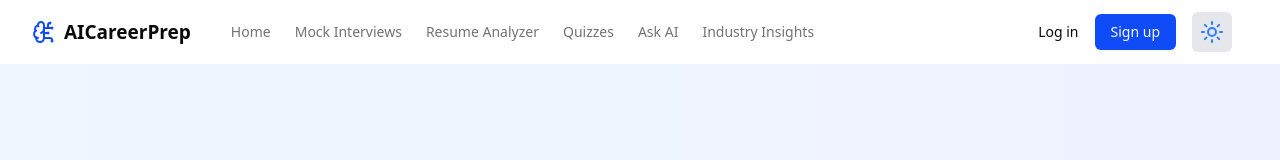
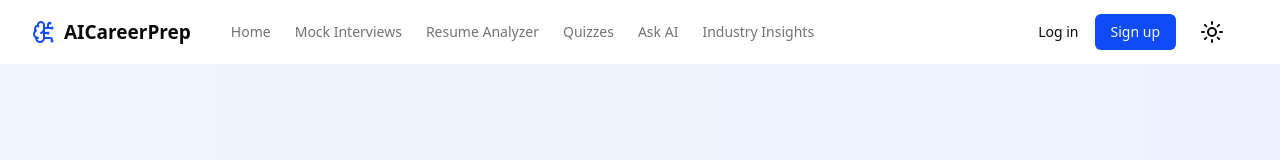
Before and after one commit to marshadn/MainProject, a React (Vite) app: page / in a window 1280 px wide. Shown: the top 160 px of the page. Built offline with nearby package versions, Linux system fonts and the light colour scheme; no server answers.

Commit message:
Fix UI isuue of toggle-switch

```diff
--- a/src/components/mode-toggle.jsx
+++ b/src/components/mode-toggle.jsx
@@ -5,12 +5,18 @@ import { Sun, Moon } from "lucide-react"; // Modern icon set
 export function ModeToggle() {
   const { theme, toggleTheme } = useTheme();
 
+
   return (
     <button
       onClick={toggleTheme}
-      className="p-2 rounded-md bg-gray-200 dark:bg-gray-800 transition-all duration-300"
+      className="p-2 rounded-md bg-lightSecondary dark:bg-darkSecondary transition-all duration-300"
     >
-      {theme === "light" ? <Sun className="w-6 h-6 text-blue-500" /> : <Moon className="w-6 h-6 text-gray-300" />}
+      {theme === "light" ? (
+        <Sun className="w-6 h-6 text-lightPrimary" />
+      ) : (
+        <Moon className="w-6 h-6 text-darkPrimary" />
+      )}
     </button>
   );
+
 }
```
